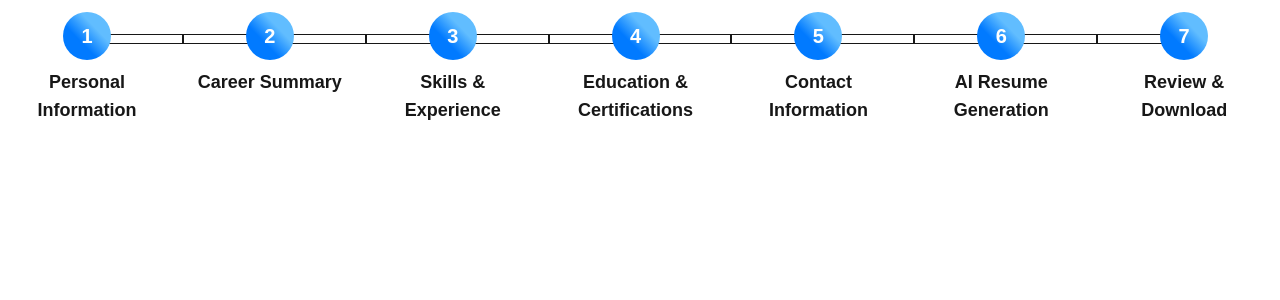
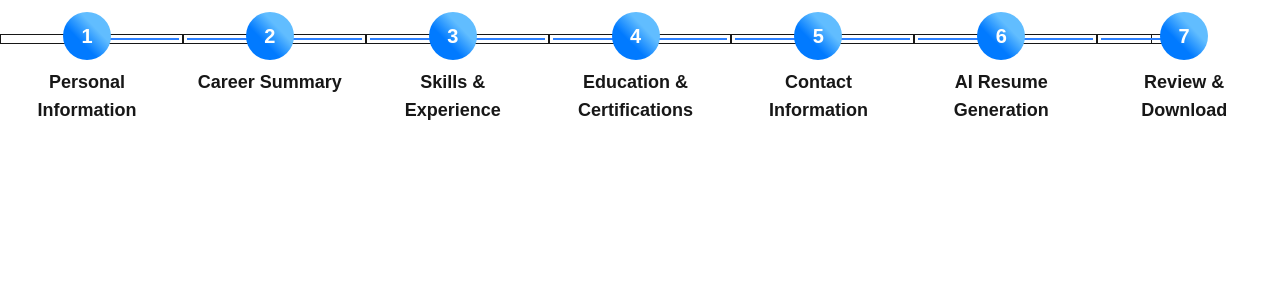
Before and after one commit to Tahsin0909/AI-Cv-Builder0909, a Next.js app: page /create in a window 1280 px wide. Shown: the top 300 px of the page. Built offline with nearby package versions, Linux system fonts and the light colour scheme.

Commit message:
updated steps

```diff
--- a/src/components/steps/AllSteps.tsx
+++ b/src/components/steps/AllSteps.tsx
@@ -38,15 +38,16 @@ const stepsData: step[] = [
 
 const AllSteps = () => {
     return (
-        <div className='max-w-7xl mx-auto'>
-            <div className='grid grid-cols-7'>
+        <div className='max-w-7xl mx-auto relative '>
+            {/* line  */}
+            <div className="border p-1 absolute top-1/4 w-[90%] right-0 left-0" />
+            <div className='grid grid-cols-7 relative'>
                 {
                     stepsData?.map((step) => (
                         <div key={step.step} className='  relative w-full'>
 
-                            {/* line */}
                             <div className={`p-[3px] top-1/4 border ${step.step === 1 ? " w-1/2 right-0" : step.step === 7 ? " w-1/2" : " w-full"} absolute `} >
-                                <div className='p-[1px] bg-white'></div>
+                                <div className='p-[1px] bg-blue-500'></div>
                             </div>
 
 
```
